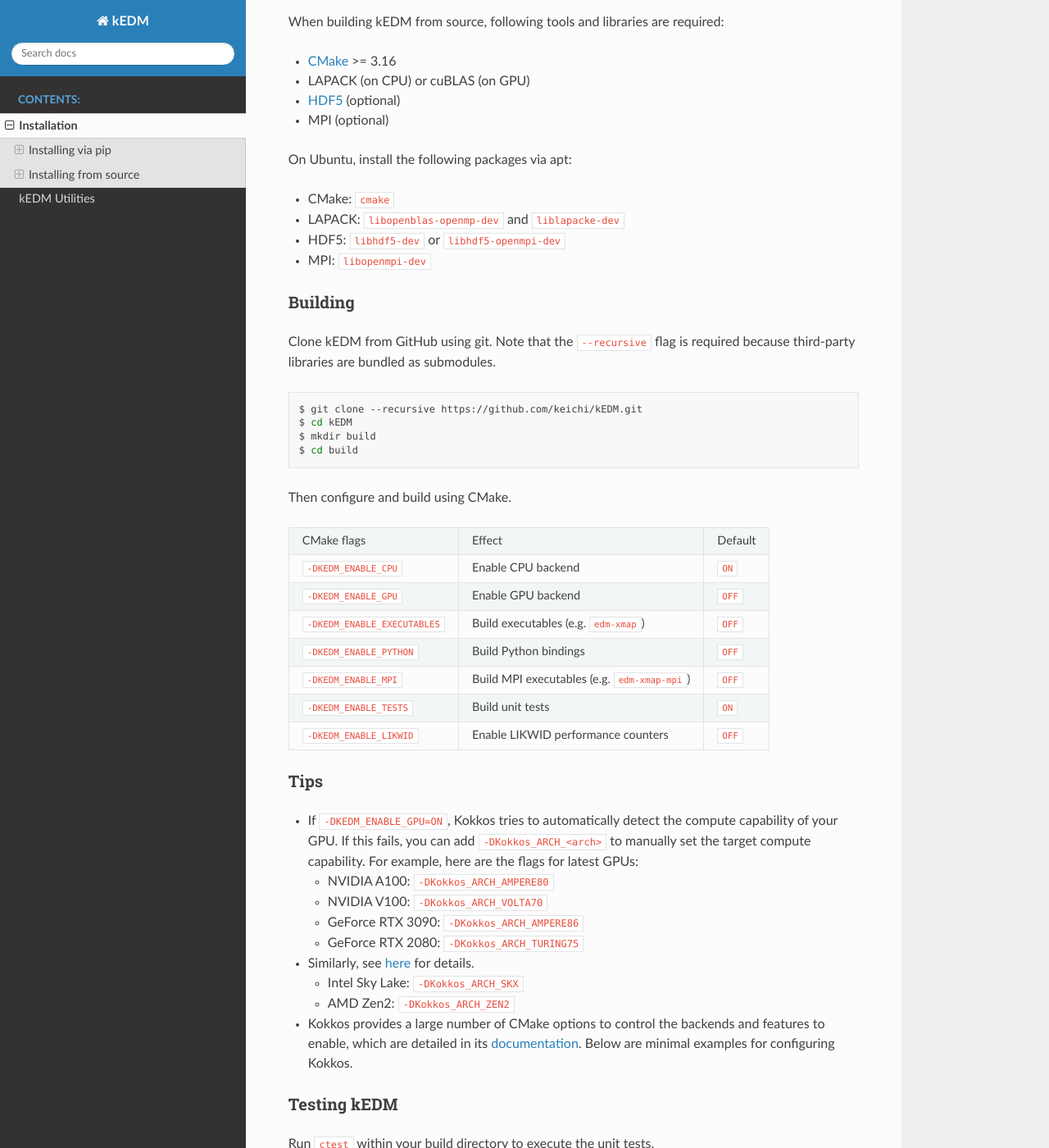
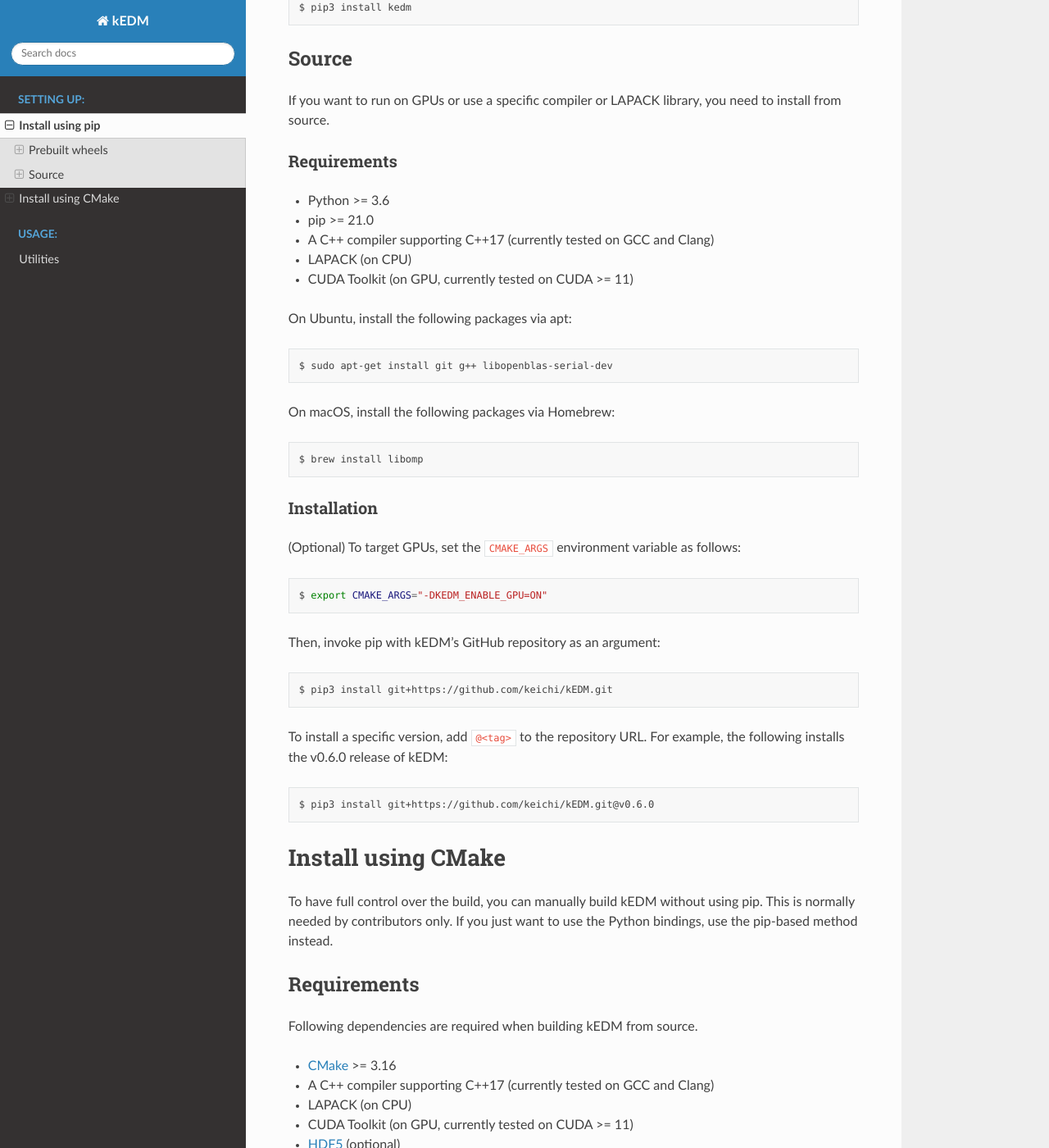
Before and after one commit to keichi/kEDM, a Sphinx documentation site: the page built from docs/setup.rst, in a window 1280 px wide and 1400 px high, scrolled down 496 px. Shown: the whole window at 82% size. Built offline with Sphinx 7.4.7 and the Read the Docs theme 2.0.0, drawn with Linux system fonts in a browser that asks for light colours; some of the changed text lies outside the part shown.

```diff
--- a/docs/conf.py
+++ b/docs/conf.py
@@ -56,6 +56,6 @@ html_theme = 'sphinx_rtd_theme'
 # Add any paths that contain custom static files (such as style sheets) here,
 # relative to this directory. They are copied after the builtin static files,
 # so a file named "default.css" will overwrite the builtin "default.css".
-html_static_path = ['_static']
+# html_static_path = ['_static']
 
 html_theme_path = [sphinx_rtd_theme.get_html_theme_path()]
--- a/docs/python.rst
+++ b/docs/python.rst
@@ -1 +1,7 @@
 .. automodule:: kedm
+
+.. warning::
+
+   Due to a bug in libgomp (GCC's OpenMP runtime), kEDM hangs in a forked
+   process. This includes calling kEDM from a ``multiprocessing.Pool`` started
+   in `fork` mode (the default). A workaround is to use `spawn` mode instead.
--- a/docs/setup.rst
+++ b/docs/setup.rst
@@ -1,54 +1,129 @@
-Installation
-############
+Install using pip
+#################
 
-Installing via pip
-------------------
+Prebuilt wheels
+---------------
+
+The easiest way to install kEDM is to use the prebuilt wheels. Prebuilt wheels
+for Linux (x86_64) and macOS (x86_64 and arm64) are available on PyPI. Note that
+these wheels are not built for GPUs. If you want to use GPUs, you need to
+install :ref:`from source <pip-source>`.
 
 Requirements
 ============
 
 - Python >= 3.6
-- pip >= 19.3
+- pip >= 21.0
+
+Installation
+============
 
 .. code-block:: bash
 
-    $ pip install kedm
+    $ pip3 install kedm
 
-Installing from source
-----------------------
+.. _pip-source:
+
+Source
+------
+
+If you want to run on GPUs or use a specific compiler or LAPACK library, you
+need to install from source.
 
 Requirements
 ============
 
-When building kEDM from source, following tools and libraries are required:
+- Python >= 3.6
+- pip >= 21.0
+- A C++ compiler supporting C++17 (currently tested on GCC and Clang)
+- LAPACK (on CPU)
+- CUDA Toolkit (on GPU, currently tested on CUDA >= 11)
+
+On Ubuntu, install the following packages via apt:
+
+.. code-block:: bash
+
+    $ sudo apt-get install git g++ libopenblas-serial-dev
+
+On macOS, install the following packages via Homebrew:
+
+.. code-block:: bash
+
+    $ brew install libomp
+
+Installation
+============
+
+(Optional) To target GPUs, set the ``CMAKE_ARGS`` environment variable as
+follows:
+
+.. code-block:: bash
+
+    $ export CMAKE_ARGS="-DKEDM_ENABLE_GPU=ON"
+
+Then, invoke pip with kEDM's GitHub repository as an argument:
+
+.. code-block:: bash
+
+    $ pip3 install git+https://github.com/keichi/kEDM.git
+
+To install a specific version, add ``@<tag>`` to the repository URL. For
+example, the following installs the v0.6.0 release of kEDM:
+
+.. code-block:: bash
+
+    $ pip3 install git+https://github.com/keichi/kEDM.git@v0.6.0
+
+Install using CMake
+###################
+
+To have full control over the build, you can manually build kEDM without using
+pip. This is normally needed by contributors only. If you just want to use the
+Python bindings, use the pip-based method instead.
+
+Requirements
+------------
+
+Following dependencies are required when building kEDM from source.
 
 - `CMake <https://cmake.org/>`_ >= 3.16
-- LAPACK (on CPU) or cuBLAS (on GPU)
+- A C++ compiler supporting C++17 (currently tested on GCC and Clang)
+- LAPACK (on CPU)
+- CUDA Toolkit (on GPU, currently tested on CUDA >= 11)
 - `HDF5 <https://www.hdfgroup.org/solutions/hdf5/>`_ (optional)
 - MPI (optional)
 
 On Ubuntu, install the following packages via apt:
 
-- CMake: ``cmake``
-- LAPACK: ``libopenblas-openmp-dev`` and ``liblapacke-dev``
-- HDF5: ``libhdf5-dev`` or ``libhdf5-openmpi-dev``
-- MPI: ``libopenmpi-dev``
+.. code-block:: bash
 
+    $ sudo apt-get install cmake libopenblas-serial-dev liblapacke-dev libhdf5-dev
 
-Building
-=============
+On macOS, install the following packages via Homebrew:
 
-Clone kEDM from GitHub using git. Note that the ``--recursive`` flag is
-required because third-party libraries are bundled as submodules.
+.. code-block:: bash
+
+    $ brew install cmake hdf5 libomp
+
+Installation
+------------
+
+First clone kEDM from GitHub using git. Note that the ``--recursive`` flag is
+required because third-party libraries are bundled as git submodules.
 
 .. code-block:: bash
 
     $ git clone --recursive https://github.com/keichi/kEDM.git
-    $ cd kEDM
-    $ mkdir build
-    $ cd build
 
 Then configure and build using CMake.
+
+.. code-block:: bash
+
+    $ cd kEDM
+    $ cmake -B build -S .
+    $ cmake --build build
+
+Below are CMake variables to customize the build:
 
 ============================= ============================================== ========
 CMake flags                    Effect                                         Default
@@ -63,22 +138,24 @@ CMake flags                    Effect                                         De
 ============================= ============================================== ========
 
 Tips
-====
+----
 
 - If ``-DKEDM_ENABLE_GPU=ON``, Kokkos tries to automatically detect the compute
-  capability of your GPU. If this fails, you can add ``-DKokkos_ARCH_<arch>`` to
-  manually set the target compute capability. For example, here are the flags
-  for latest GPUs:
+  capability of your GPU. If this fails, you can add ``-DKokkos_ARCH_<arch>=ON``
+  to manually set the target compute capability. For example, here are the
+  flags for some recent GPUs:
 
-  - NVIDIA A100: ``-DKokkos_ARCH_AMPERE80``
-  - NVIDIA V100: ``-DKokkos_ARCH_VOLTA70``
-  - GeForce RTX 3090: ``-DKokkos_ARCH_AMPERE86``
-  - GeForce RTX 2080: ``-DKokkos_ARCH_TURING75``
+  - NVIDIA H100: ``-DKokkos_ARCH_HOPPER90=ON``
+  - NVIDIA A100: ``-DKokkos_ARCH_AMPERE80=ON``
+  - NVIDIA V100: ``-DKokkos_ARCH_VOLTA70=ON``
+  - GeForce RTX 3090: ``-DKokkos_ARCH_AMPERE86=ON``
+  - GeForce RTX 2080: ``-DKokkos_ARCH_TURING75=ON``
 
-- Similarly, see `here <https://github.com/kokkos/kokkos/blob/master/cmake/kokkos_arch.cmake>`_ for details.
+- Similarly, Kokkos can target a specific CPU architecture. See `here <https://github.com/kokkos/kokkos/blob/master/cmake/kokkos_arch.cmake>`_ for details.
 
-  - Intel Sky Lake: ``-DKokkos_ARCH_SKX``
+  - Intel Ice Lake SP: ``-DKokkos_ARCH_ICX``
   - AMD Zen2: ``-DKokkos_ARCH_ZEN2``
+  - AMD Zen3: ``-DKokkos_ARCH_ZEN3``
 
 - Kokkos provides a large number of CMake options to control the backends and
   features to enable, which are detailed in its
@@ -86,11 +163,17 @@ Tips
   Below are minimal examples for configuring Kokkos.
 
 
-Testing kEDM
-============
+Testing
+-------
 
-Run ``ctest`` within your build directory to execute the unit tests.
+To run the C++ unit tests, use ctest in the build directory:
 
 .. code-block:: bash
 
     $ ctest
+
+To run the Python unit tests, use pytest:
+
+.. code-block:: bash
+
+    $ pytest python/tests
--- a/setup.py
+++ b/setup.py
@@ -57,7 +57,7 @@ setup(
         "Programming Language :: Python",
         "Operating System :: MacOS :: MacOS X",
         "Operating System :: POSIX :: Linux",
-        "Development Status :: 3 - Alpha",
+        "Development Status :: 4 - Beta",
         "Intended Audience :: Science/Research",
         "Topic :: Scientific/Engineering :: Mathematics",
     ],
```
Also changed, not shown: README.md (+11 -5 lines), docs/index.rst (+9 -10 lines), docs/usage.rst (+11 -12 lines), 4 other files.
